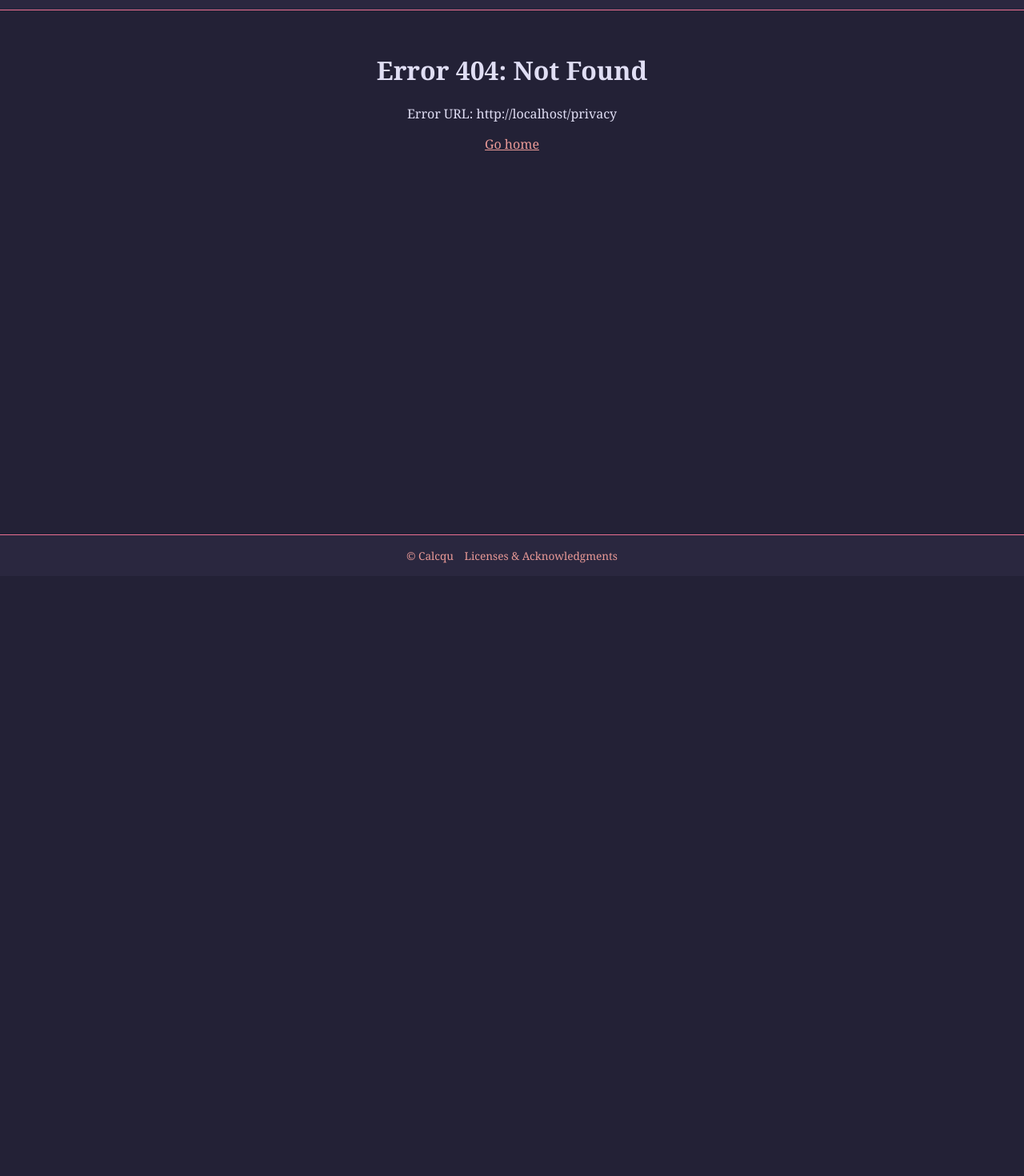
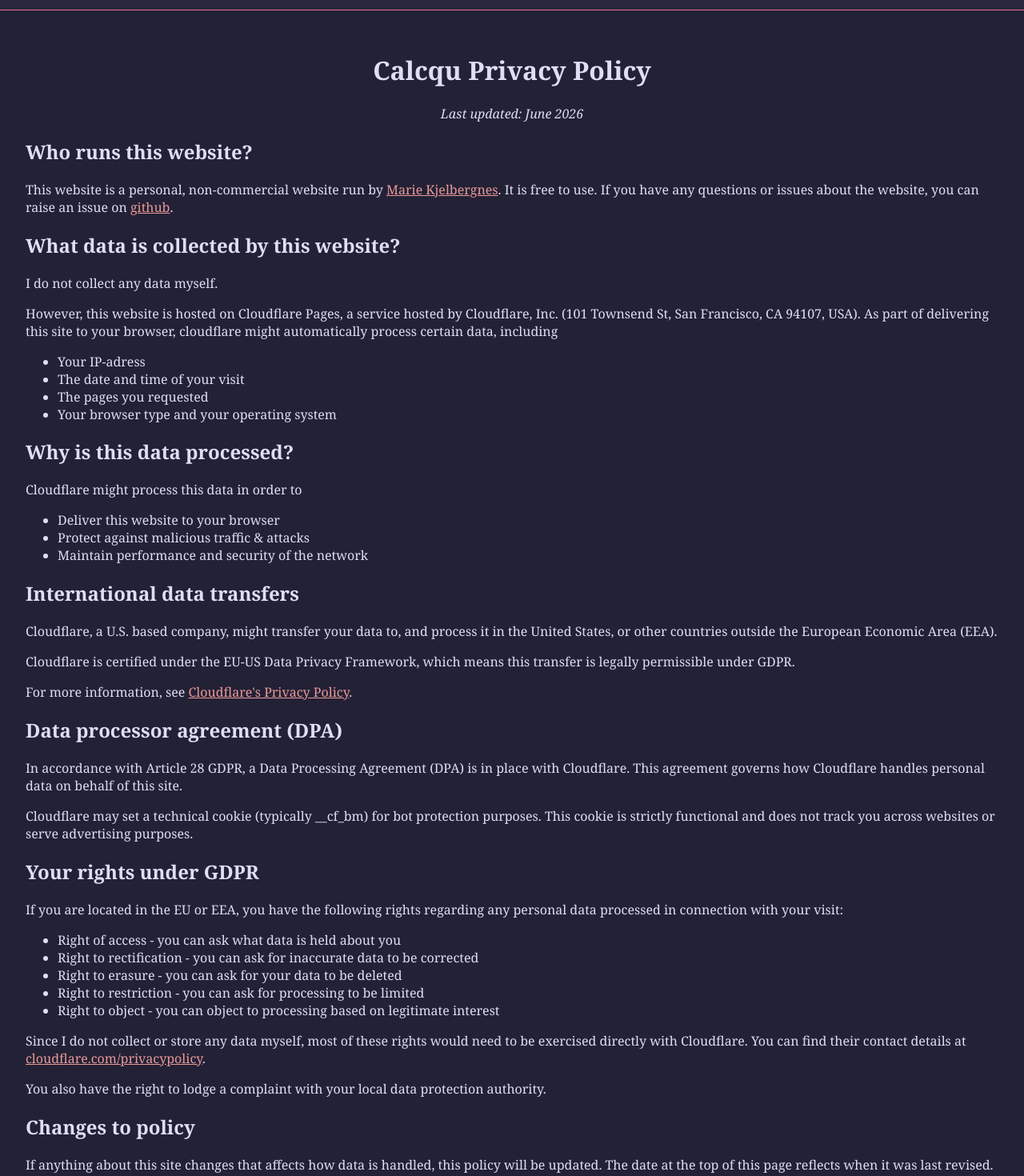
Before and after one commit to marie-kjelbergnes/calcqu, a SvelteKit app: page /privacy in a window 1280 px wide. Before the commit this address had no page. Shown: the part 80-1550 px from the top of the page at 80% size. Before the commit the page ends 800 px from the top, so only its background shows below. Built offline with nearby package versions, Linux system fonts and the light colour scheme.

Commit message:
adressed #9

```diff
--- a/src/routes/+layout.svelte
+++ b/src/routes/+layout.svelte
@@ -17,7 +17,8 @@
 
 <footer>
     <a href="./">&#169 Calcqu</a>
-    <a href="licenses">Licenses & Acknowledgments</a>
+    <a href="./licenses">Licenses & Acknowledgments</a>
+    <a href="./privacy">Privacy Policy</a>
 </footer>
 
 <style>
--- /dev/null
+++ b/src/routes/privacy/+page.svelte
@@ -0,0 +1,83 @@
+<script>
+
+</script>
+
+<main>
+    <div class="top-info">
+        <h1>Calcqu Privacy Policy</h1>
+        <i>Last updated: June 2026</i>
+    </div>
+
+    <div class="who">
+        <h2>Who runs this website?</h2>
+        <p>This website is a personal, non-commercial website run by <a href="https://github.com/marie-kjelbergnes">Marie Kjelbergnes</a>. It is free to use. If you have any questions or issues about the website, you can raise an issue on <a href="https://github.com/marie-kjelbergnes/calcqu">github</a>.</p>
+    </div>
+
+    <div class="what-data">
+        <h2>What data is collected by this website?</h2>
+        <p>I do not collect any data myself.</p>
+        <p>However, this website is hosted on Cloudflare Pages, a service hosted by Cloudflare, Inc. (101 Townsend St, San Francisco, CA 94107, USA). As part of delivering this site to your browser, cloudflare might automatically process certain data, including</p>
+        <ul>
+            <li>Your IP-adress</li>
+            <li>The date and time of your visit</li>
+            <li>The pages you requested</li>
+            <li>Your browser type and your operating system</li>
+        </ul>
+    </div>
+
+    <div class="why">
+        <h2>Why is this data processed?</h2>
+        <p>Cloudflare might process this data in order to</p>
+        <ul>
+            <li>Deliver this website to your browser</li>
+            <li>Protect against malicious traffic & attacks</li>
+            <li>Maintain performance and security of the network</li>
+        </ul>
+    </div>
+
+    <div class="international">
+        <h2>International data transfers</h2>
+        <p>Cloudflare, a U.S. based company, might transfer your data to, and process it in the United States, or  other countries outside the European Economic Area (EEA).</p>
+        <p>Cloudflare is certified under the EU-US Data Privacy Framework, which means this transfer is legally permissible under GDPR.</p>
+        <p>For more information, see <a href="https://www.cloudflare.com/privacypolicy/">Cloudflare's Privacy Policy</a>.</p>
+    </div>
+
+    <div class="dpa">
+        <h2>Data processor agreement (DPA)</h2>
+        <p>In accordance with Article 28 GDPR, a Data Processing Agreement (DPA) is in place with Cloudflare. This agreement governs how Cloudflare handles personal data on behalf of this site.</p>
+    </div>
+
+    <div class="cookies">
+        Cloudflare may set a technical cookie (typically __cf_bm) for bot protection purposes. This cookie is strictly functional and does not track you across websites or serve advertising purposes.
+    </div>
+
+    <div class="rights">
+        <h2>Your rights under GDPR</h2>
+        <p>If you are located in the EU or EEA, you have the following rights regarding any personal data processed in connection with your visit:</p>
+        <ul>
+            <li>Right of access - you can ask what data is held about you</li>
+            <li>Right to rectification - you can ask for inaccurate data to be corrected</li>
+            <li>Right to erasure - you can ask for your data to be deleted</li>
+            <li>Right to restriction - you can ask for processing to be limited</li>
+            <li>Right to object - you can object to processing based on legitimate interest</li>
+        </ul>
+        <p>Since I do not collect or store any data myself, most of these rights would need to be exercised directly with Cloudflare. You can find their contact details at <a href="cloudflare.com/privacypolicy">cloudflare.com/privacypolicy</a>.</p>
+        <p>You also have the right to lodge a complaint with your local data protection authority.</p>
+    </div>
+
+    <div class="changes">
+        <h2>Changes to policy</h2>
+        <p>If anything about this site changes that affects how data is handled, this policy will be updated. The date at the top of this page reflects when it was last revised.</p>
+    </div>
+</main>
+
+<style>
+    main {
+        flex-grow: 1;
+        margin: 2em;
+    }
+
+    .top-info {
+        text-align: center;
+    }
+</style>
```
